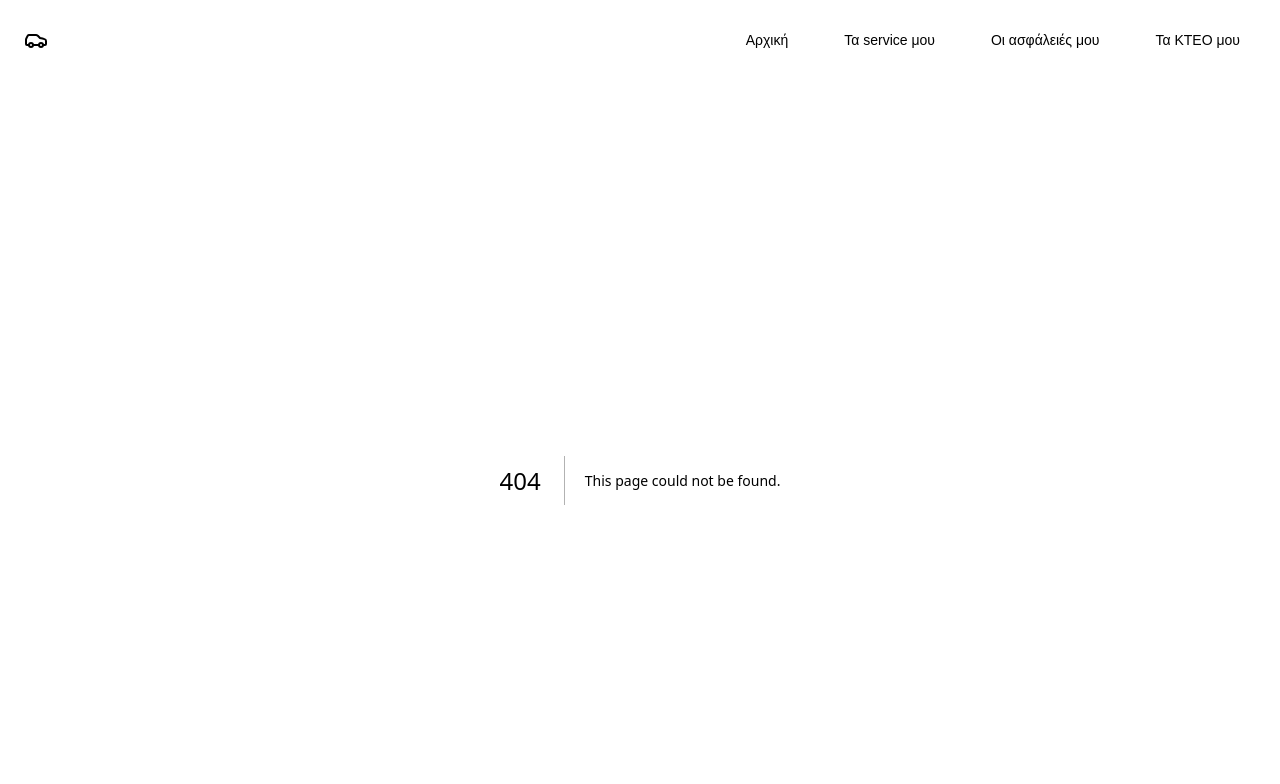
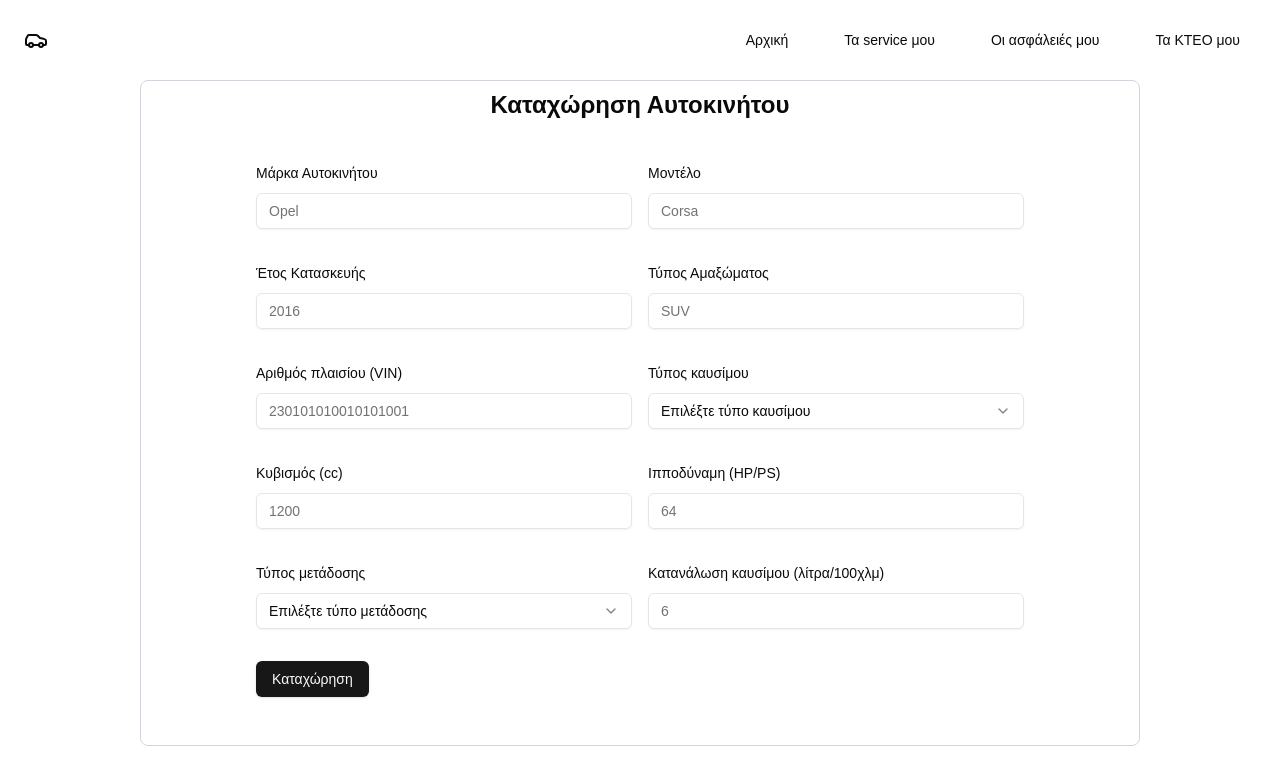
Before and after one commit to gianniszisakis/my_car_frontend, a Next.js app: page /formsTest in a window 1280 px wide. Before the commit this address had no page. Shown: the top 784 px of the page. Built offline with nearby package versions, Linux system fonts and the light colour scheme.

Commit message:
feat: Create new car form.

```diff
--- /dev/null
+++ b/app/formsTest/page.tsx
@@ -0,0 +1,11 @@
+import NewCarForm from "@/components/forms/new-car-form";
+
+export default function FormsTest() {
+  return (
+    <>
+      <div>
+        <NewCarForm />
+      </div>
+    </>
+  );
+}
--- /dev/null
+++ b/components/forms/new-car-form.tsx
@@ -0,0 +1,268 @@
+"use client";
+
+import { useForm } from "react-hook-form";
+import { zodResolver } from "@hookform/resolvers/zod";
+import * as z from "zod";
+import { Button } from "@/components/ui/button";
+import {
+  Form,
+  FormControl,
+  FormField,
+  FormItem,
+  FormLabel,
+  FormMessage,
+} from "@/components/ui/form";
+import { Input } from "@/components/ui/input";
+import {
+  Select,
+  SelectContent,
+  SelectItem,
+  SelectTrigger,
+  SelectValue,
+} from "@/components/ui/select";
+import { useToast } from "@/hooks/use-toast";
+
+const formSchema = z.object({
+  brandName: z.string(),
+  modelName: z.string(),
+  yearOfConstruction: z.coerce.number().optional(),
+  carType: z.string().optional(),
+  vinNumber: z.string().optional(),
+  fuelType: z.string().optional(),
+  engineCapacity: z.coerce.number().optional(),
+  horsepower: z.coerce.number().optional(),
+  transmissionType: z.string().optional(),
+  fuelConsumption: z.number().optional(),
+});
+
+export default function NewCarForm() {
+  const { toast } = useToast();
+
+  const form = useForm<z.infer<typeof formSchema>>({
+    resolver: zodResolver(formSchema),
+  });
+
+  function onSubmit(values: z.infer<typeof formSchema>) {
+    try {
+      console.log(values);
+      toast(
+        <pre className="mt-2 w-[340px] rounded-md bg-slate-950 p-4">
+          <code className="text-white">{JSON.stringify(values, null, 2)}</code>
+        </pre>
+      );
+    } catch (error) {
+      console.error("Form submission error", error);
+      //toast.error("Failed to submit the form. Please try again.");
+    }
+  }
+
+  return (
+    <div className="rounded-lg border border-gray-300 p-2 max-w-[1000px] mx-auto">
+      <h1 className="text-center text-2xl font-bold">Καταχώρηση Αυτοκινήτου</h1>
+      <Form {...form}>
+        <form
+          onSubmit={form.handleSubmit(onSubmit)}
+          className="space-y-8 max-w-3xl mx-auto py-10"
+        >
+          <div className="grid grid-cols-1 md:grid-cols-12 gap-4">
+            <div className="col-span-1 md:col-span-6">
+              <FormField
+                control={form.control}
+                name="brandName"
+                render={({ field }) => (
+                  <FormItem>
+                    <FormLabel>Μάρκα Αυτοκινήτου</FormLabel>
+                    <FormControl>
+                      <Input placeholder="Opel" {...field} />
+                    </FormControl>
+                    <FormMessage />
+                  </FormItem>
+                )}
+              />
+            </div>
+
+            <div className="col-span-1 md:col-span-6">
+              <FormField
+                control={form.control}
+                name="modelName"
+                render={({ field }) => (
+                  <FormItem>
+                    <FormLabel>Μοντέλο</FormLabel>
+                    <FormControl>
+                      <Input placeholder="Corsa" {...field} />
+                    </FormControl>
+                    <FormMessage />
+                  </FormItem>
+                )}
+              />
+            </div>
+          </div>
+
+          <div className="grid grid-cols-1 md:grid-cols-12 gap-4">
+            <div className="col-span-1 md:col-span-6">
+              <FormField
+                control={form.control}
+                name="yearOfConstruction"
+                render={({ field }) => (
+                  <FormItem>
+                    <FormLabel>Έτος Κατασκευής</FormLabel>
+                    <FormControl>
+                      <Input placeholder="2016" type="number" {...field} />
+                    </FormControl>
+                    <FormMessage />
+                  </FormItem>
+                )}
+              />
+            </div>
+
+            <div className="col-span-1 md:col-span-6">
+              <FormField
+                control={form.control}
+                name="carType"
+                render={({ field }) => (
+                  <FormItem>
+                    <FormLabel>Τύπος Αμαξώματος</FormLabel>
+                    <FormControl>
+                      <Input placeholder="SUV" {...field} />
+                    </FormControl>
+                    <FormMessage />
+                  </FormItem>
+                )}
+              />
+            </div>
+          </div>
+
+          <div className="grid grid-cols-1 md:grid-cols-12 gap-4">
+            <div className="col-span-1 md:col-span-6">
+              <FormField
+                control={form.control}
+                name="vinNumber"
+                render={({ field }) => (
+                  <FormItem>
+                    <FormLabel>Αριθμός πλαισίου (VIN)</FormLabel>
+                    <FormControl>
+                      <Input placeholder="230101010010101001" {...field} />
+                    </FormControl>
+                    <FormMessage />
+                  </FormItem>
+                )}
+              />
+            </div>
+
+            <div className="col-span-1 md:col-span-6">
+              <FormField
+                control={form.control}
+                name="fuelType"
+                render={({ field }) => (
+                  <FormItem>
+                    <FormLabel>Τύπος καυσίμου</FormLabel>
+                    <Select
+                      onValueChange={field.onChange}
+                      defaultValue={field.value}
+                    >
+                      <FormControl>
+                        <SelectTrigger>
+                          <SelectValue placeholder="Επιλέξτε τύπο καυσίμου" />
+                        </SelectTrigger>
+                      </FormControl>
+                      <SelectContent>
+                        <SelectItem value="petrol">Βενζίνη</SelectItem>
+                        <SelectItem value="diesel">Πετρέλαιο</SelectItem>
+                        <SelectItem value="electric">Ηλεκτρικό</SelectItem>
+                        <SelectItem value="gas">Αέριο</SelectItem>
+                      </SelectContent>
+                    </Select>
+                    <FormMessage />
+                  </FormItem>
+                )}
+              />
+            </div>
+          </div>
+
+          <div className="grid grid-cols-1 md:grid-cols-12 gap-4">
+            <div className="col-span-1 md:col-span-6">
+              <FormField
+                control={form.control}
+                name="engineCapacity"
+                render={({ field }) => (
+                  <FormItem>
+                    <FormLabel>Κυβισμός (cc)</FormLabel>
+                    <FormControl>
+                      <Input placeholder="1200" type="number" {...field} />
+                    </FormControl>
+                    <FormMessage />
+                  </FormItem>
+                )}
+              />
+            </div>
+
+            <div className="col-span-1 md:col-span-6">
+              <FormField
+                control={form.control}
+                name="horsepower"
+                render={({ field }) => (
+                  <FormItem>
+                    <FormLabel>Ιπποδύναμη (HP/PS)</FormLabel>
+                    <FormControl>
+                      <Input placeholder="64" type="number" {...field} />
+                    </FormControl>
+                    <FormMessage />
+                  </FormItem>
+                )}
+              />
+            </div>
+          </div>
+
+          <div className="grid grid-cols-1 md:grid-cols-12 gap-4">
+            <div className="col-span-1 md:col-span-6">
+              <FormField
+                control={form.control}
+                name="transmissionType"
+                render={({ field }) => (
+                  <FormItem>
+                    <FormLabel>Τύπος μετάδοσης</FormLabel>
+                    <Select
+                      onValueChange={field.onChange}
+                      defaultValue={field.value}
+                    >
+                      <FormControl>
+                        <SelectTrigger>
+                          <SelectValue placeholder="Επιλέξτε τύπο μετάδοσης" />
+                        </SelectTrigger>
+                      </FormControl>
+                      <SelectContent>
+                        <SelectItem value="manual">Χειροκίνητο</SelectItem>
+                        <SelectItem value="automatic">Αυτόματο</SelectItem>
+                        <SelectItem value="semiautomatic">
+                          Ημιαυτόματο
+                        </SelectItem>
+                      </SelectContent>
+                    </Select>
+                    <FormMessage />
+                  </FormItem>
+                )}
+              />
+            </div>
+
+            <div className="col-span-1 md:col-span-6">
+              <FormField
+                control={form.control}
+                name="fuelConsumption"
+                render={({ field }) => (
+                  <FormItem>
+                    <FormLabel>Κατανάλωση καυσίμου (λίτρα/100χλμ)</FormLabel>
+                    <FormControl>
+                      <Input placeholder="6" type="number" {...field} />
+                    </FormControl>
+                    <FormMessage />
+                  </FormItem>
+                )}
+              />
+            </div>
+          </div>
+          <Button type="submit">Καταχώρηση</Button>
+        </form>
+      </Form>
+    </div>
+  );
+}
```
